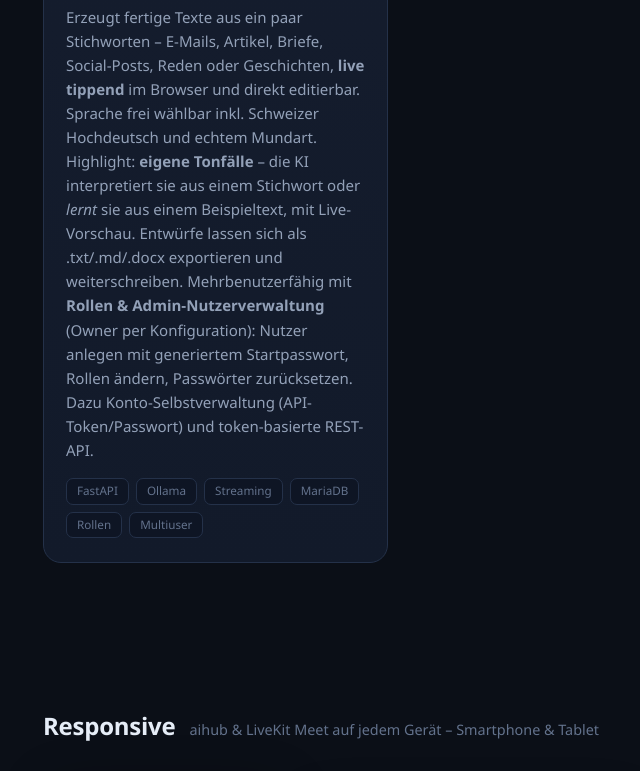
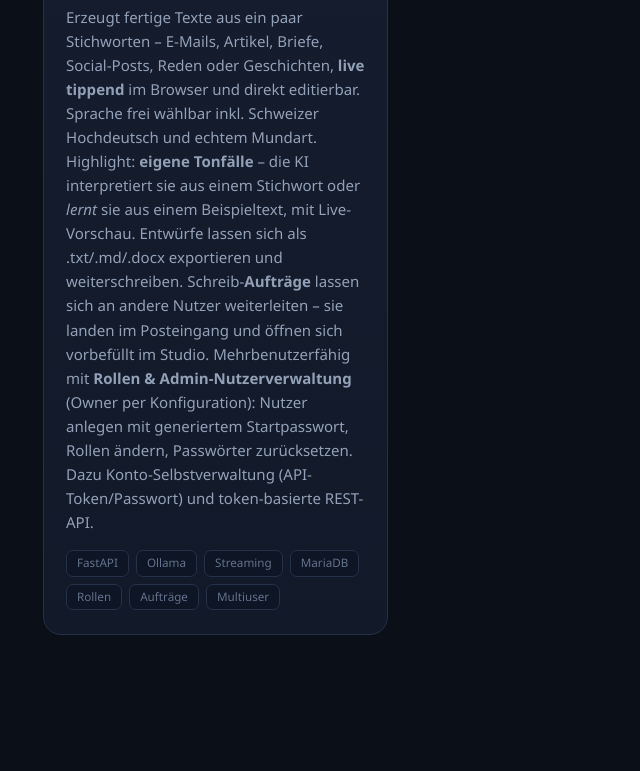
Before and after one commit to DJSwiss/DJSwiss.github.io, a plain HTML site: page index.html in a window 1280 px wide. Shown: the part 3639-4410 px from the top of the page, without its empty margins (59-699 px from the left). Drawn offline with Linux system fonts and the light colour scheme.

Commit message:
Textwerk-Karte: Auftrags-Weiterleitung erwähnen (Text + Tag)
Co-Authored-By: Claude Opus 4.8 <noreply@anthropic.com>

```diff
--- a/index.html
+++ b/index.html
@@ -316,10 +316,12 @@
           Sprache frei wählbar inkl. Schweizer Hochdeutsch und echtem Mundart. Highlight: <strong>eigene
           Tonfälle</strong> – die KI interpretiert sie aus einem Stichwort oder <em>lernt</em> sie aus
           einem Beispieltext, mit Live-Vorschau. Entwürfe lassen sich als .txt/.md/.docx exportieren und
-          weiterschreiben. Mehrbenutzerfähig mit <strong>Rollen &amp; Admin-Nutzerverwaltung</strong>
-          (Owner per Konfiguration): Nutzer anlegen mit generiertem Startpasswort, Rollen ändern,
-          Passwörter zurücksetzen. Dazu Konto-Selbstverwaltung (API-Token/Passwort) und token-basierte REST-API.</p>
-        <div class="tags"><span class="tag">FastAPI</span><span class="tag">Ollama</span><span class="tag">Streaming</span><span class="tag">MariaDB</span><span class="tag">Rollen</span><span class="tag">Multiuser</span></div>
+          weiterschreiben. Schreib-<strong>Aufträge</strong> lassen sich an andere Nutzer weiterleiten –
+          sie landen im Posteingang und öffnen sich vorbefüllt im Studio. Mehrbenutzerfähig mit
+          <strong>Rollen &amp; Admin-Nutzerverwaltung</strong> (Owner per Konfiguration): Nutzer anlegen mit
+          generiertem Startpasswort, Rollen ändern, Passwörter zurücksetzen. Dazu Konto-Selbstverwaltung
+          (API-Token/Passwort) und token-basierte REST-API.</p>
+        <div class="tags"><span class="tag">FastAPI</span><span class="tag">Ollama</span><span class="tag">Streaming</span><span class="tag">MariaDB</span><span class="tag">Rollen</span><span class="tag">Aufträge</span><span class="tag">Multiuser</span></div>
       </div>
     </div>
 
```
